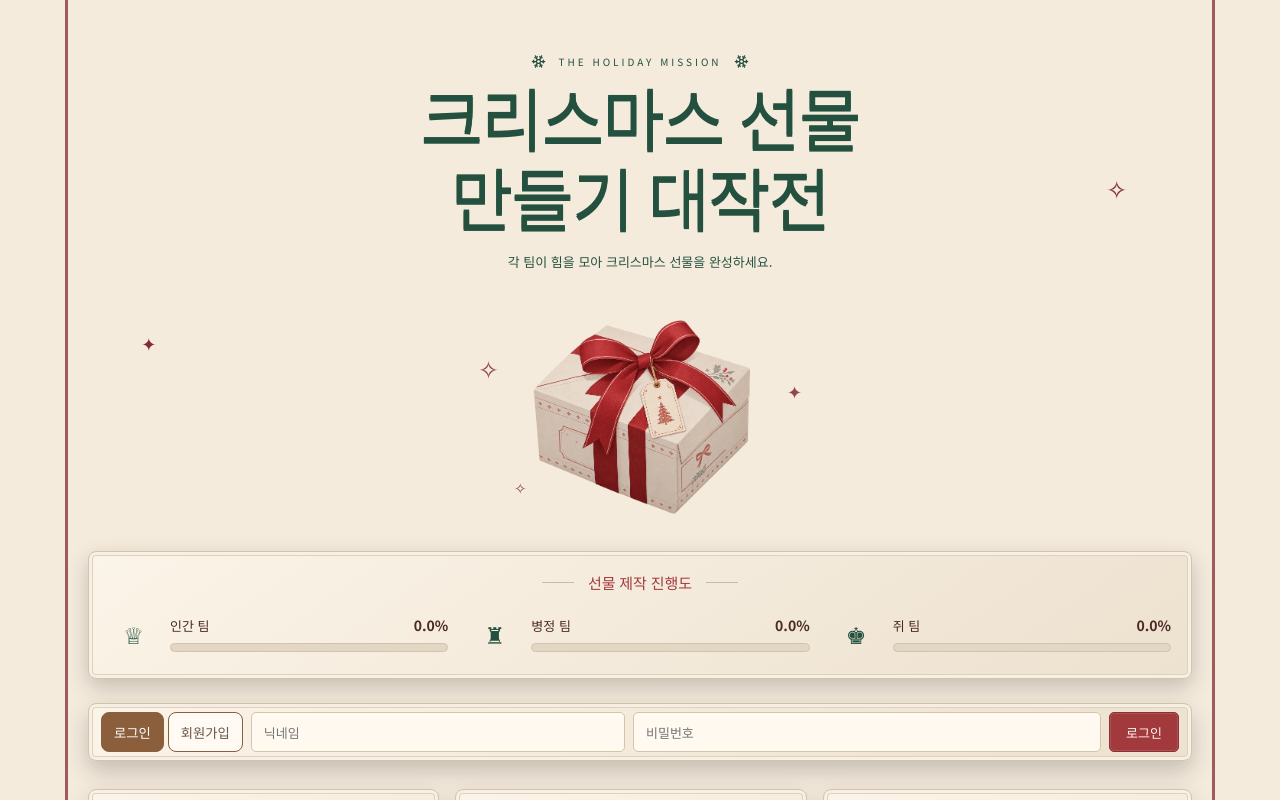
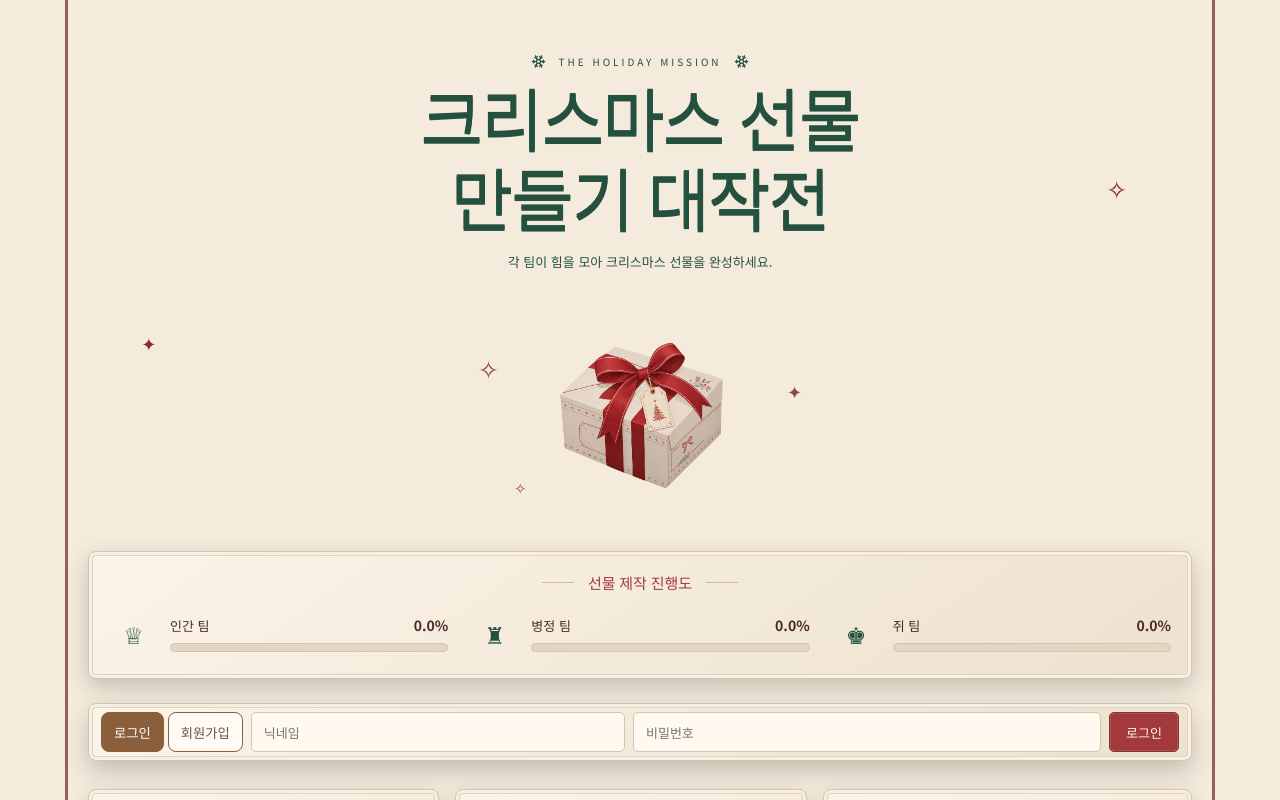
Before and after one commit to DoA-xoxo/gift, a Next.js app in the folder christmas-gift-next/: page / in a window 1280 px wide. Shown: the top 800 px of the page. Built offline with nearby package versions, Linux system fonts and the light colour scheme; no server answers; the database is empty; a web font is replaced by a local one.

Commit message:
Update globals.css

```diff
--- a/christmas-gift-next/app/globals.css
+++ b/christmas-gift-next/app/globals.css
@@ -752,3 +752,19 @@ footer p {
   background: #24513F;
   color: #FFF7EC;
 }
+
+.hero-art {
+  height: 280px !important;
+  max-height: 280px !important;
+  overflow: hidden;
+}
+
+.hero-art img {
+  display: block !important;
+  width: 180px !important;
+  height: 180px !important;
+  max-width: 180px !important;
+  max-height: 180px !important;
+  object-fit: contain !important;
+  flex: 0 0 180px !important;
+}
```
